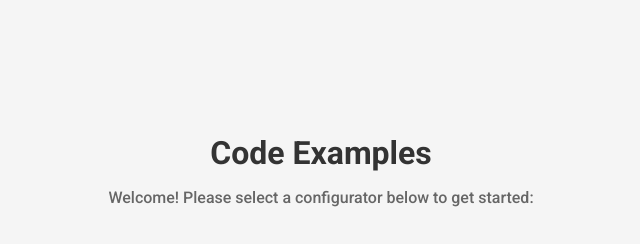
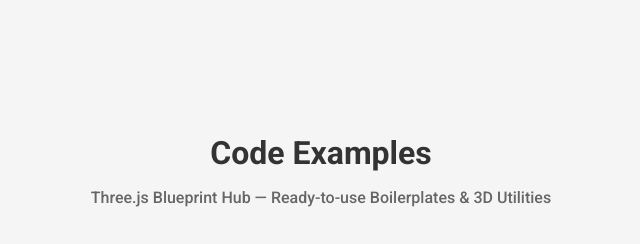
Before and after one commit to Fimawork/threejs_tools, a plain HTML site: page index.html in a window 1280 px wide. Shown: the top 244 px of the page, 319-959 px from the left. Drawn offline with Linux system fonts and the light colour scheme.

Commit message:
feat:設定頁面標題!

```diff
--- a/index.html
+++ b/index.html
@@ -3,7 +3,7 @@
 <head>
     <meta charset="UTF-8">
     <meta name="viewport" content="width=device-width, initial-scale=1.0">
-    <title>Code Examples | fimawork</title>
+    <title>Three.js Blueprint Hub | fimawork</title>
     <link rel="preconnect" href="https://fonts.googleapis.com">
     <link rel="preconnect" href="https://fonts.gstatic.com" crossorigin>
     <link href="https://fonts.googleapis.com/css2?family=Roboto:wght@100;300;500;700&display=swap" rel="stylesheet">
@@ -79,7 +79,7 @@
 <body>
     <div class="fimawork_logo" onclick="parent.open('https://fimawork.tw/')"></div>
     <h1>Code Examples</h1>
-    <p class="info ">Welcome! Please select a configurator below to get started:</p>
+    <p class="info ">Three.js Blueprint Hub — Ready-to-use Boilerplates & 3D Utilities</p>
 
     <div class="menu-container">
         <a href="Outline.html" class="menu-card">
```
